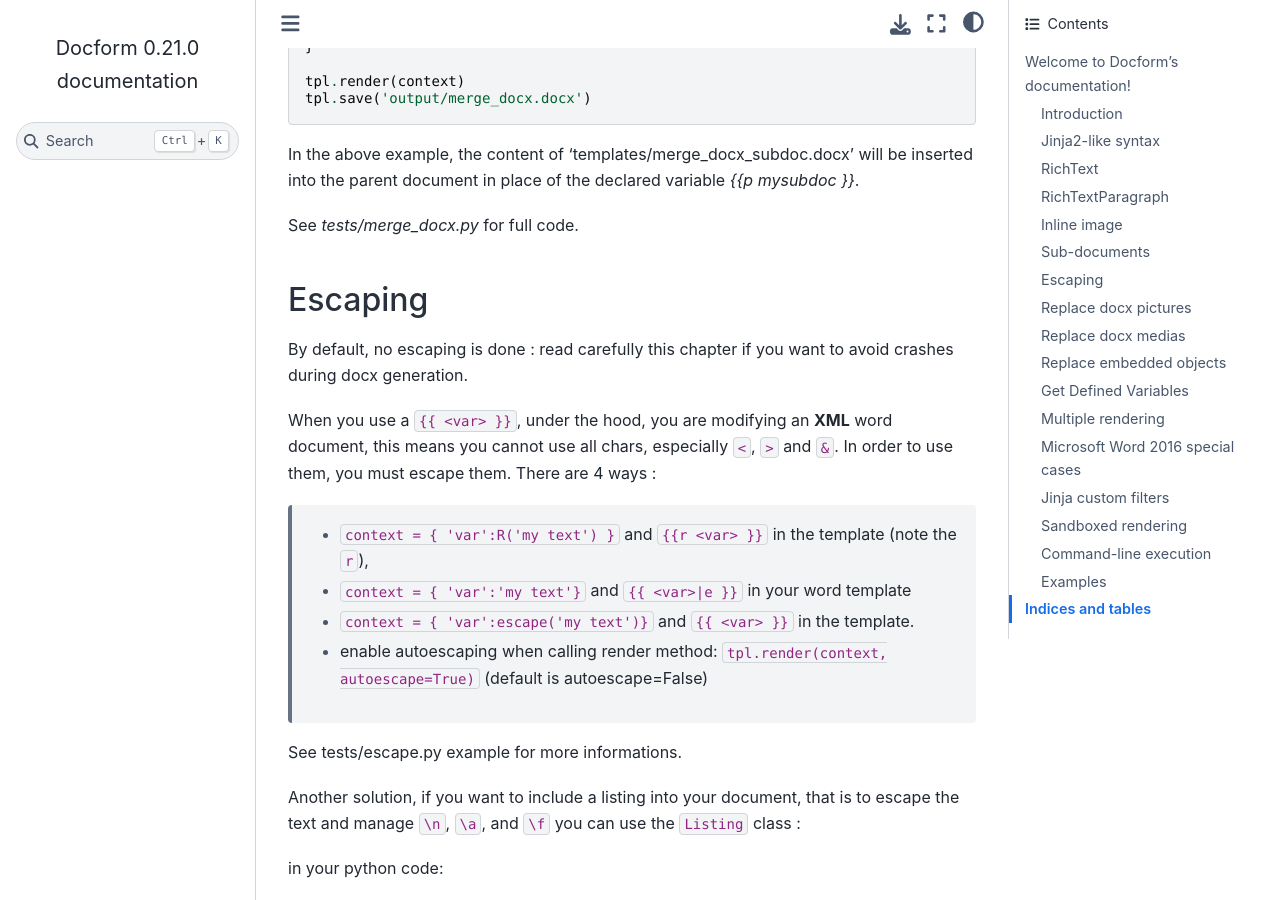
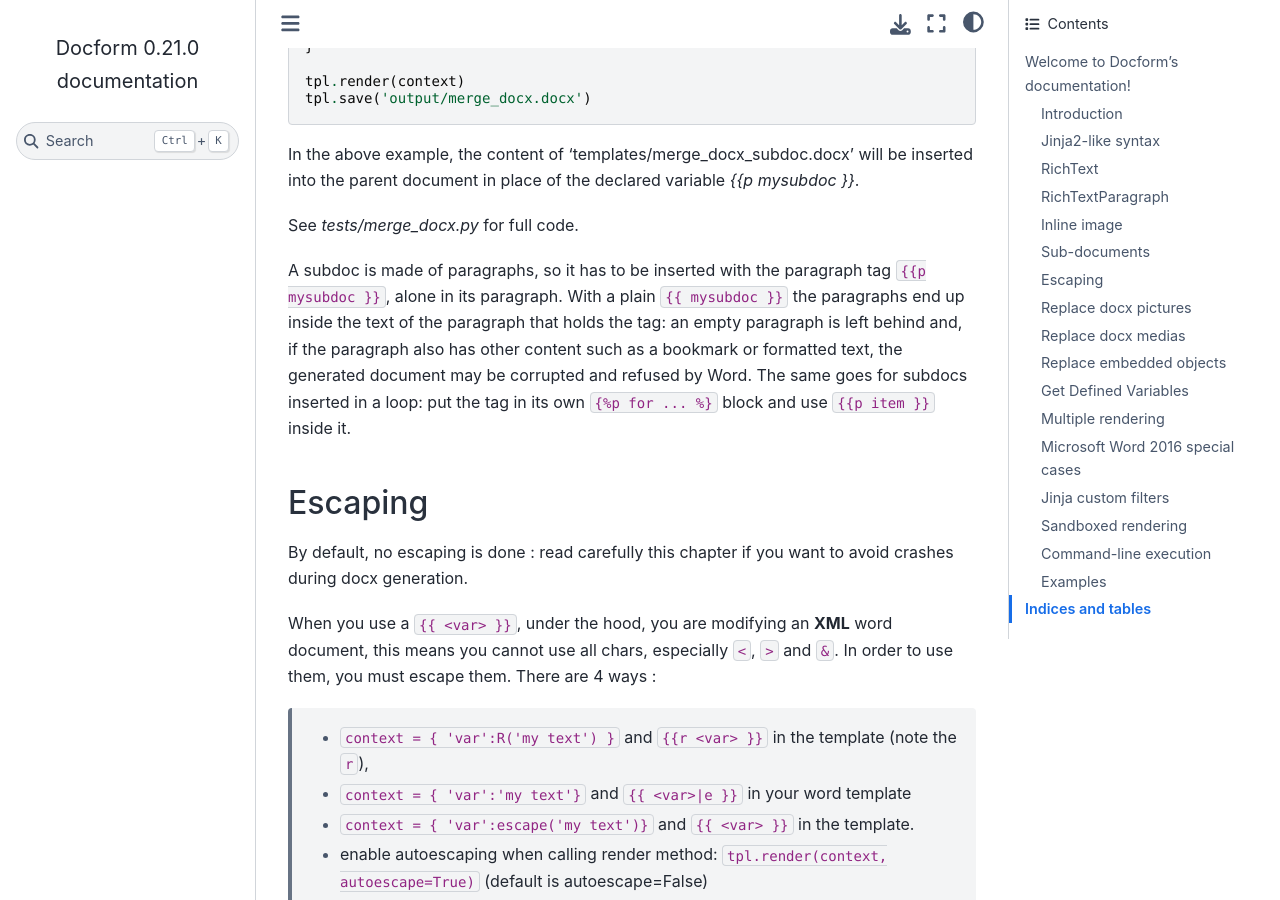
Before and after one commit to cvas22/docform, a Sphinx documentation site: the page built from docs/index.rst, in a window 1280 px wide and 900 px high, scrolled down 8216 px. Built offline with Sphinx 7.4.7 and the Sphinx Book theme 1.1.4, drawn with Linux system fonts in a browser that asks for light colours.

Commit message:
docs: say that subdocs need the paragraph tag
Signed-off-by: Srinivas Chippagiri <cvas22@gmail.com>

```diff
--- a/docs/index.rst
+++ b/docs/index.rst
@@ -316,6 +316,11 @@ variable `{{p mysubdoc }}`.
 
 See `tests/merge_docx.py` for full code.
 
+A subdoc is made of paragraphs, so it has to be inserted with the paragraph tag ``{{p mysubdoc }}``, alone in its paragraph.
+With a plain ``{{ mysubdoc }}`` the paragraphs end up inside the text of the paragraph that holds the tag: an empty paragraph is left behind
+and, if the paragraph also has other content such as a bookmark or formatted text, the generated document may be corrupted and refused by Word.
+The same goes for subdocs inserted in a loop: put the tag in its own ``{%p for ... %}`` block and use ``{{p item }}`` inside it.
+
 .. _Escaping:
 
 Escaping
```
